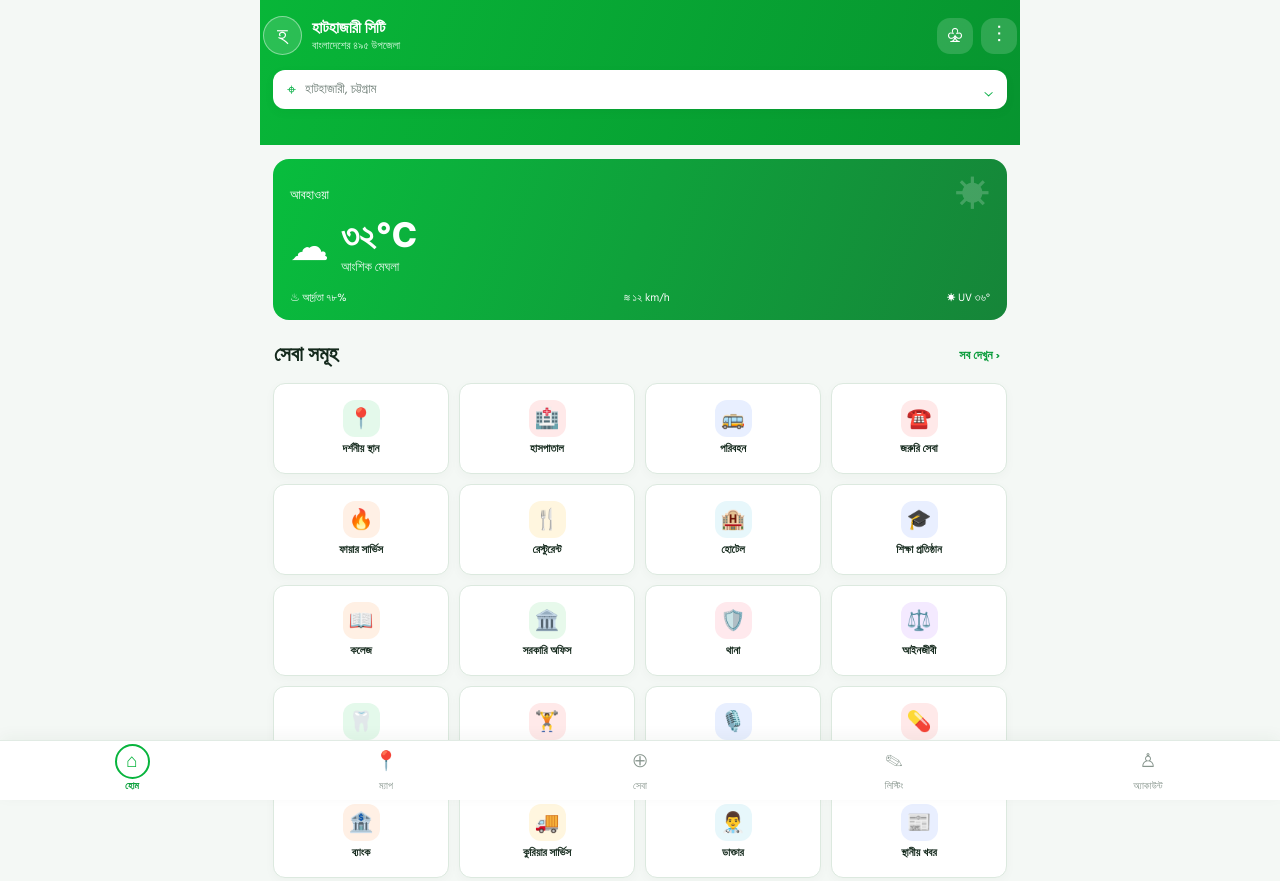
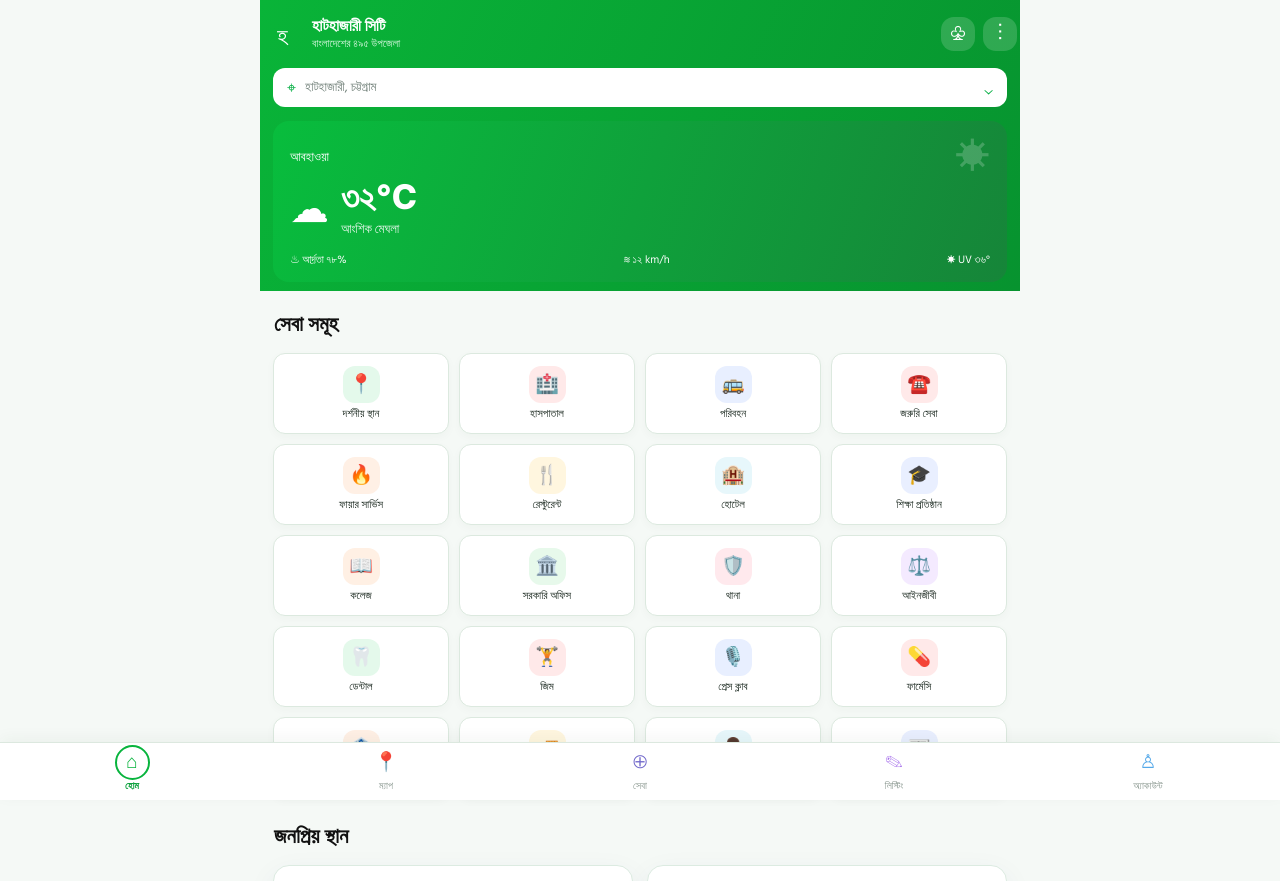
Before and after one commit to gsmrafi6262-blip/hathazari-city, a plain HTML site: page index.html in a window 1280 px wide. Shown: the top 881 px of the page. Drawn offline with Linux system fonts and the light colour scheme.

Commit message:
Rework home UI to closely match supplied green city guide screenshot

```diff
--- a/index.html
+++ b/index.html
@@ -55,6 +55,41 @@ body{margin:0;background:#f4f8f5;color:#14291c;padding-bottom:70px;font-family:'
 .hc-bottom-nav button.active{color:#079f39;font-weight:700}.hc-bottom-nav button.active span{outline:2px solid #08b43d;color:#08b43d}
 @media(min-width:600px){.hc-service-grid{grid-template-columns:repeat(4,minmax(0,1fr))}}
 @media(max-width:380px){.hc-service-grid{gap:8px}.hc-service{min-height:88px}.hc-weather-meta{font-size:10px}.hc-green-head{padding-top:10px}}
+/* Final screenshot-matched mobile home layout */
+body{background:#f5f9f6!important;color:#111!important;padding-bottom:66px!important}
+.wrap{max-width:760px!important;padding:0 13px 24px!important}
+.hc-green-head{background:linear-gradient(115deg,#09b438 0%,#07932f 100%)!important;margin:0 -13px!important;padding:12px 13px 9px!important}
+.hc-top{padding:3px 3px 15px!important;min-height:47px}
+.hc-logo{width:39px!important;height:32px!important;border-radius:50%!important;background:transparent!important;border:0!important;color:#fff!important;font-size:23px!important}
+.hc-brand b{font:700 16px Inter,'Hind Siliguri',sans-serif!important;color:#fff!important}
+.hc-brand small{font-size:11px!important;color:#eaffef!important}
+.hc-top-actions button{width:34px!important;height:34px!important;border-radius:13px!important;background:#ffffff29!important;color:#fff!important}
+.hc-location{height:39px!important;margin:0!important;padding:0 14px!important;border-radius:12px!important;background:#fff!important;box-shadow:none!important}
+.hc-location select{font-size:13px!important}
+.hc-weather{margin:14px 0 0!important;border-radius:16px!important;background:linear-gradient(110deg,#08bd3d,#168539)!important;padding:14px 17px 13px!important;min-height:149px!important;box-shadow:none!important}
+.hc-weather-top small{font-size:13px!important}
+.hc-weather-top span{font-size:44px!important;opacity:.2!important}
+.hc-weather-main{gap:12px!important;margin:-1px 0 9px!important}
+.hc-cloud{font-size:39px!important}
+.hc-weather-main strong{font-size:34px!important}
+.hc-weather-main small{font-size:13px!important}
+.hc-weather-meta{font-size:11px!important}
+.hc-section-head{margin:17px 1px 11px!important}
+.hc-section-head h2{font-size:21px!important;color:#111!important}
+.hc-section-head button{display:none!important}
+.hc-service-grid{grid-template-columns:repeat(4,minmax(0,1fr))!important;gap:10px!important}
+.hc-service{height:81px!important;min-height:81px!important;border:1px solid #dce9df!important;border-radius:12px!important;background:#fff!important;box-shadow:0 3px 10px #143c1b08!important;gap:5px!important;padding:7px 2px!important}
+.hc-service-icon{width:37px!important;height:37px!important;border-radius:12px!important;font-size:19px!important}
+.hc-service strong{font-size:11px!important;line-height:1.15!important;color:#17251c!important;font-weight:500!important}
+.hc-feature-head{margin-top:22px!important}
+.hc-bottom-nav{height:58px!important;padding:4px 5px 3px!important;background:#fff!important;border-top:1px solid #dce8df!important}
+.hc-bottom-nav button{font-size:10px!important;gap:0!important}
+.hc-bottom-nav button span{width:31px!important;height:31px!important;font-size:19px!important}
+.hc-bottom-nav button:nth-child(2) span{color:#d15b5b}
+.hc-bottom-nav button:nth-child(3) span{color:#7067ca}
+.hc-bottom-nav button:nth-child(4) span{color:#a36bea}
+.hc-bottom-nav button:nth-child(5) span{color:#55a9e9}
+@media(max-width:380px){.hc-service-grid{gap:9px!important}.hc-service{height:81px!important;min-height:81px!important}.hc-weather-meta{font-size:10px!important}}
 </style></head><body><div class="splash" id="splash"><div class="splash-inner"><div class="splash-logo">হ</div><h1>হাটহাজারী সিটি গাইড</h1><p>HATHAZARI CITY GUIDE</p><div class="loader"></div></div></div>
 <header class="top"><nav class="nav"><div class="brand" onclick="go('home')"><span class="logo">হ</span><span>হাটহাজারী সিটি গাইড<small style="display:block;font:10px Inter;color:#8090a8">HATHAZARI CITY GUIDE</small></span></div><div class="navlinks"><button onclick="go('home')">হোম</button><button onclick="go('categories')">ক্যাটাগরি</button><button onclick="go('search')">সার্চ</button><button onclick="go('favorites')">পছন্দের তালিকা</button><button onclick="go('notifications')">নোটিফিকেশন</button><button onclick="go('about')">আমাদের সম্পর্কে</button></div><button class="btn alt" onclick="toggleLang()" id="langBtn">English</button><button class="btn" onclick="go('favorites')">♡ পছন্দ</button><button class="btn" onclick="go('profile')">প্রোফাইল</button></nav></header>
 <main class="wrap">
@@ -62,8 +97,8 @@ body{margin:0;background:#f4f8f5;color:#14291c;padding-bottom:70px;font-family:'
 <div class="hc-green-head">
 <div class="hc-top"><div class="hc-brand"><span class="hc-logo">হ</span><span><b>হাটহাজারী সিটি</b><small>বাংলাদেশের ৪৯৫ উপজেলা</small></span></div><div class="hc-top-actions"><button onclick="go('notifications')" aria-label="নোটিফিকেশন">♧</button><button onclick="go('profile')" aria-label="মেনু">⋮</button></div></div>
 <div class="hc-location"><span>⌖</span><select aria-label="এলাকা নির্বাচন"><option>হাটহাজারী, চট্টগ্রাম</option><option>হাটহাজারী সদর</option><option>নাজিরহাট</option><option>ফতেপুর</option><option>মির্জাপুর</option></select><span>⌄</span></div>
+<div class="hc-weather"><div class="hc-weather-top"><small>আবহাওয়া</small><span>☀</span></div><div class="hc-weather-main"><span class="hc-cloud">☁</span><div><strong>৩২°C</strong><small>আংশিক মেঘলা</small></div></div><div class="hc-weather-meta"><span>♨ আর্দ্রতা ৭৮%</span><span>≋ ১২ km/h</span><span>☀ UV ৩৬°</span></div></div>
 </div>
-<div class="hc-weather"><div class="hc-weather-top"><small>আবহাওয়া</small><span>☀</span></div><div class="hc-weather-main"><span class="hc-cloud">☁</span><div><strong>৩২°C</strong><small>আংশিক মেঘলা</small></div></div><div class="hc-weather-meta"><span>♨ আর্দ্রতা ৭৮%</span><span>≋ ১২ km/h</span><span>☀ UV ৩৬°</span></div></div>
 <div class="hc-section-head"><h2>সেবা সমূহ</h2><button onclick="go('categories')">সব দেখুন ›</button></div><div class="hc-service-grid" id="homeCats"></div>
 <div class="hc-section-head hc-feature-head"><h2>জনপ্রিয় স্থান</h2><button onclick="go('search')">সব দেখুন ›</button></div><div class="cards" id="featuredPlaces"></div>
 <div class="hc-business-cta"><div><b>আপনার প্রতিষ্ঠান যুক্ত করুন</b><small>হাটহাজারীর মানুষের কাছে পৌঁছে যান</small></div><button onclick="go('register')">নিবন্ধন করুন</button></div>
```
